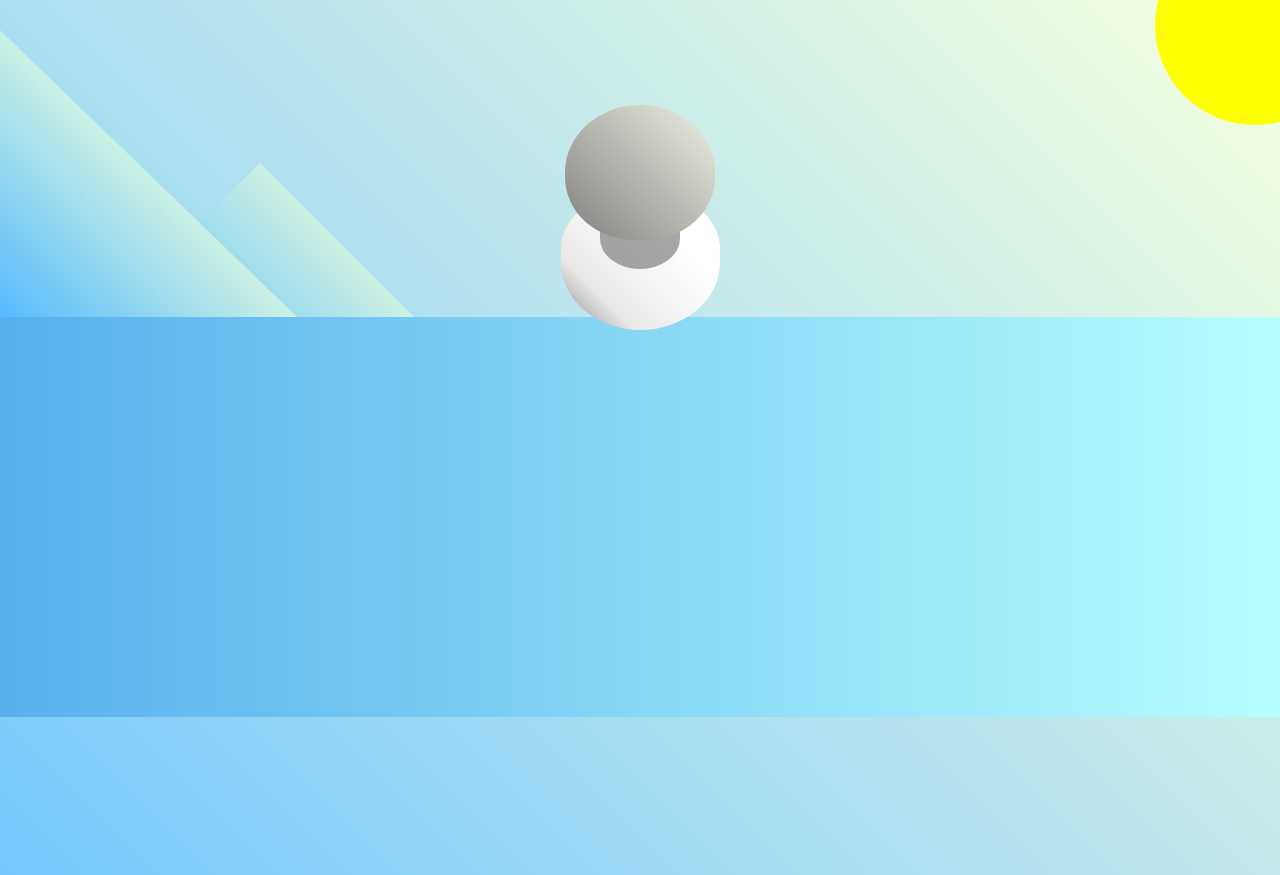
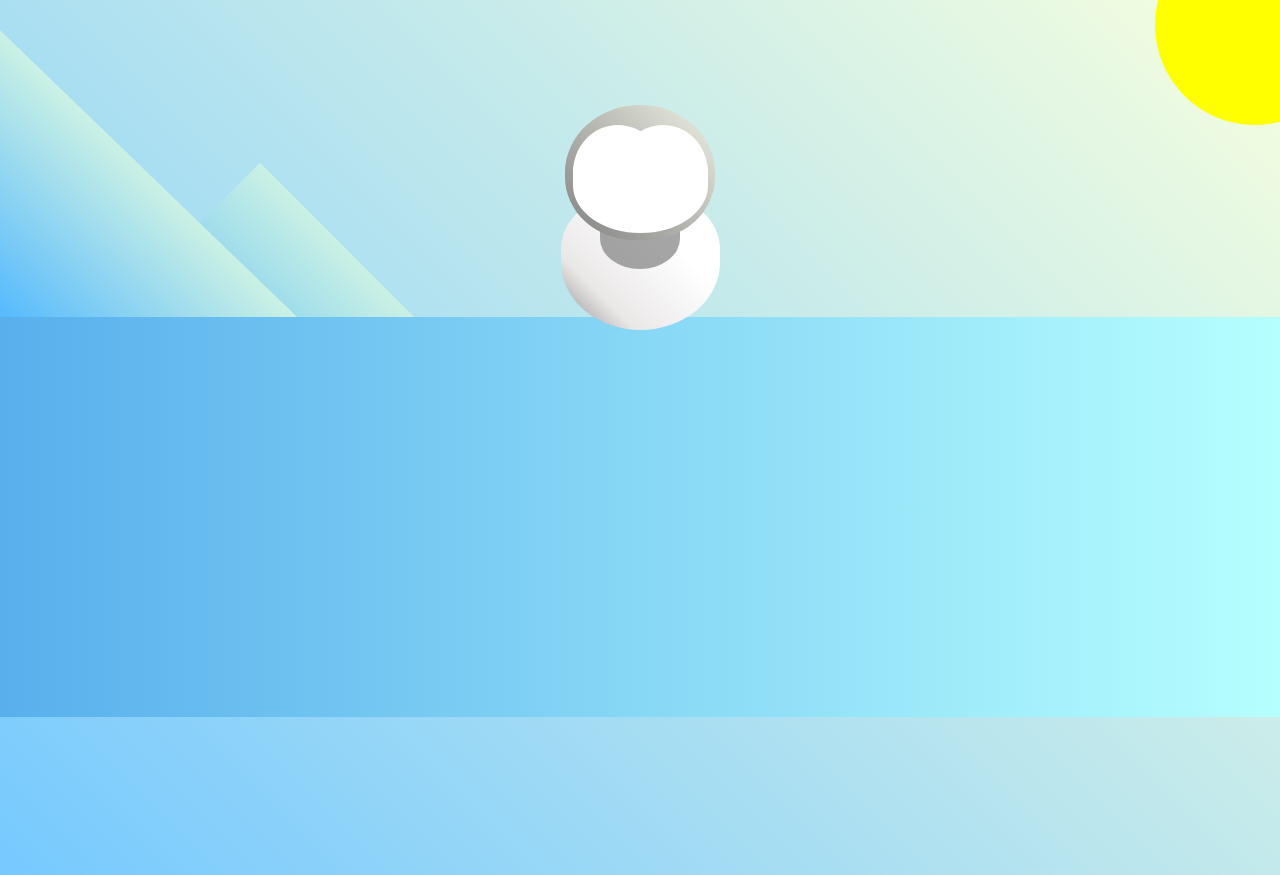
Before and after one commit to LiecardoAntonio/FCCCSSTransform-Penguin, a plain HTML site: page index.html in a window 1280 px wide. Shown: the top 875 px of the page. Drawn offline with Linux system fonts and the light colour scheme.

Commit message:
progress3

```diff
--- a/index.html
+++ b/index.html
@@ -14,8 +14,11 @@
     <div class="sun"></div>
     <div class="penguin">
       <div class="penguin-head">
-        <div class="face"></div>
-        <div class="face"></div>
+        <div class="face left"></div>
+        <div class="face right"></div>
+        <div class="chin"></div>
+        <div class="eye left"></div>
+        <div class="eye right"></div>
       </div>
       <div class="penguin-body"></div>
     </div>
--- a/styles.css
+++ b/styles.css
@@ -1,3 +1,7 @@
+:root {
+  --penguin-face: white;
+}
+
 body {
   background: linear-gradient(
     45deg,
@@ -79,6 +83,33 @@ body {
   z-index: 1;
 }
 
+.face {
+  width: 60%;
+  height: 70%;
+  background-color: var(--penguin-face);
+  border-radius: 70% 70% 60% 60%;
+  position: absolute;
+  top: 15%;
+}
+
+.face.left {
+  left: 5%;
+}
+
+.face.right {
+  right: 5%;
+}
+
+.chin {
+  width: 90%;
+  height: 70%;
+  background-color: var(--penguin-face);
+  position: absolute;
+  top: 25%;
+  left: 5%;
+  border-radius: 70% 70% 100% 100%;
+}
+
 .penguin-body {
   width: 53%;
   height: 45%;
@@ -86,7 +117,7 @@ body {
     45deg,
     rgb(134, 133, 133) 0%,
     rgb(234, 231, 231) 25%,
-    white 67%
+    var(--penguin-face) 67%
   );
   border-radius: 80% 80% 100% 100%; /*border-radius shorthand*/
   top: 40%;
```
